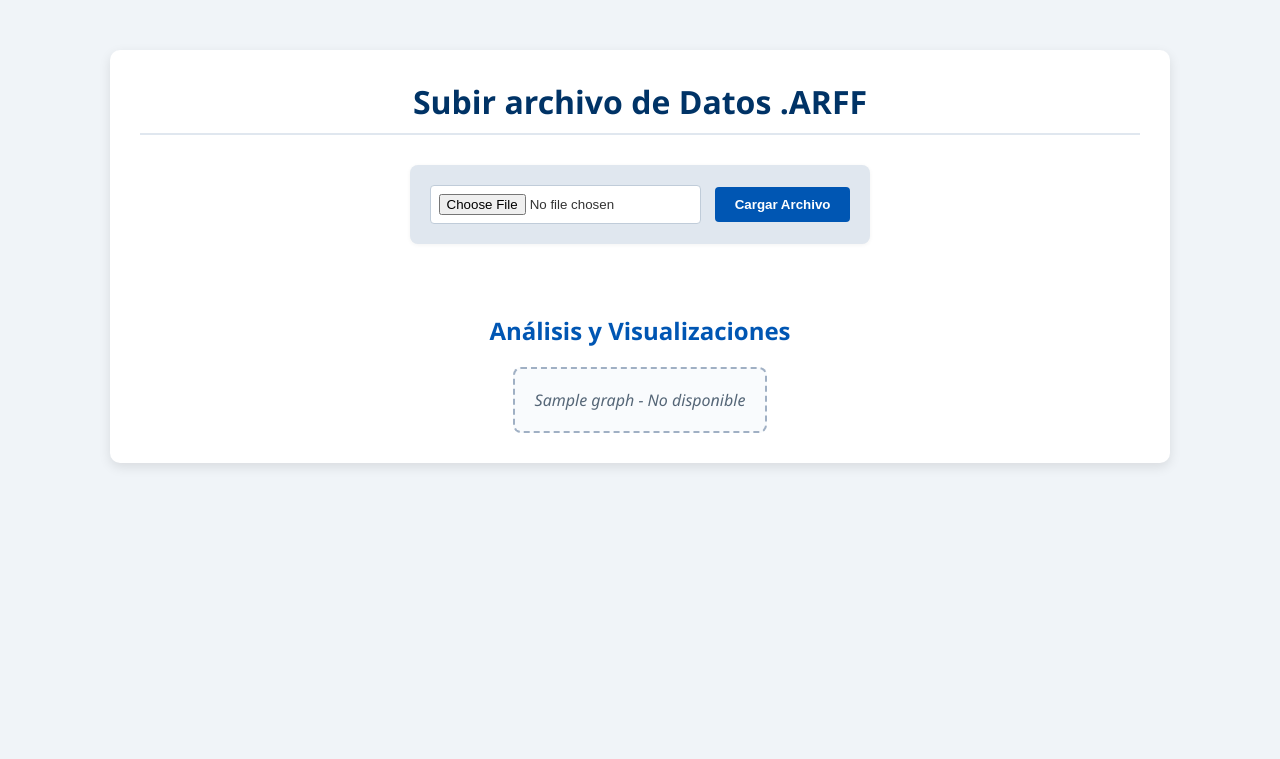
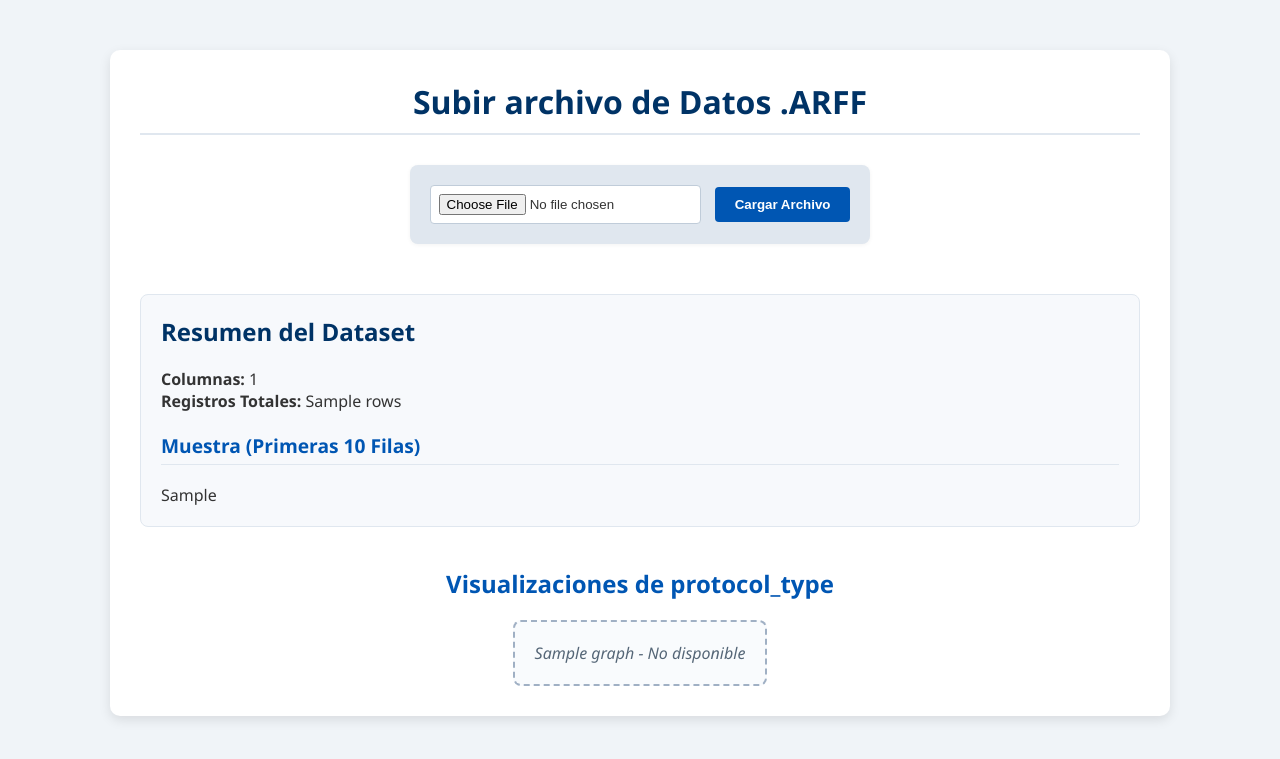
Before and after one commit to LuisOcampo544/Division_DataSet, a Django app: template app_nsl/templates/upload.html in a window 1280 px wide. Shown: the top 759 px of the page. Run offline with Django 5.2, Linux system fonts and the light colour scheme; the template is opened without the code that fills it: most values are stand-ins (such as "Sample title", 1, 10 or a date in 2020).

Commit message:
Agregar Visualizacion del DataSet

```diff
--- a/app_nsl/templates/upload.html
+++ b/app_nsl/templates/upload.html
@@ -65,11 +65,66 @@
       background: #003d80;
     }
 
+    /* --- ESTILOS PARA LA MUESTRA DEL DATASET --- */
+    .dataset-summary {
+      text-align: left;
+      margin-top: 20px;
+      padding: 20px;
+      background-color: #f7f9fc;
+      border: 1px solid #e0e7ef;
+      border-radius: 8px;
+    }
+
+    .dataset-summary h2 {
+      margin-top: 0;
+      color: #003366;
+    }
+
+    .dataset-summary h3 {
+        color: #0056b3;
+        font-size: 1.2em;
+        margin-top: 20px;
+        border-bottom: 1px solid #e0e7ef;
+        padding-bottom: 5px;
+    }
+
+    /* Estilos para la tabla generada por Pandas */
+    .sample-data {
+      overflow-x: auto; /* Permite desplazamiento horizontal si hay muchas columnas */
+      margin-top: 15px;
+    }
+
+    .sample-data table {
+      width: 100%;
+      border-collapse: collapse;
+      font-size: 0.85em;
+      text-align: left;
+    }
+
+    .sample-data th, .sample-data td {
+      padding: 8px 12px;
+      border: 1px solid #c0ccd9;
+      white-space: nowrap;
+    }
+
+    .sample-data th {
+      background-color: #e0e7ef;
+      color: #003366;
+      font-weight: bold;
+    }
+
+    .sample-data tr:nth-child(even) {
+        background-color: #fcfcfc;
+    }
+    /* -------------------------------------- */
+
+
     /* Diseño Graficas */
-    h2 {
+    h2.graphs-title {
       color: #0056b3;
       margin-top: 40px;
       margin-bottom: 20px;
+      text-align: center;
     }
 
     .graphs-container {
@@ -122,18 +177,26 @@
       <button type="submit">Cargar Archivo</button>
     </form>
 
-    {% comment %}
     {% if rows and columns %}
-      <div style="display:none;">
-        <strong>Columnas:</strong> {{ columns|length }} &nbsp; | &nbsp;
-        <strong>Registros:</strong> {{ rows }} <br>
-        <small>Columnas: {{ columns|join:", " }}</small>
+      <div class="dataset-summary">
+        <h2>Resumen del Dataset</h2>
+        <p>
+            <strong>Columnas:</strong> {{ columns|length }} <br>
+            <strong>Registros Totales:</strong> {{ rows }}
+        </p>
+
+        {% if sample_html %}
+            <h3>Muestra (Primeras 10 Filas)</h3>
+            <div class="sample-data">
+                {{ sample_html|safe }}
+            </div>
+        {% endif %}
       </div>
     {% endif %}
-    {% endcomment %}
+
 
     {% if graphs %}
-      <h2>Análisis y Visualizaciones</h2>
+      <h2 class="graphs-title">Visualizaciones de protocol_type</h2>
       <div class="graphs-container">
         {% for g, title in graphs %}
           {% if g %}
```
Also changed, not shown: app_nsl/views.py (+9 -0 lines).
